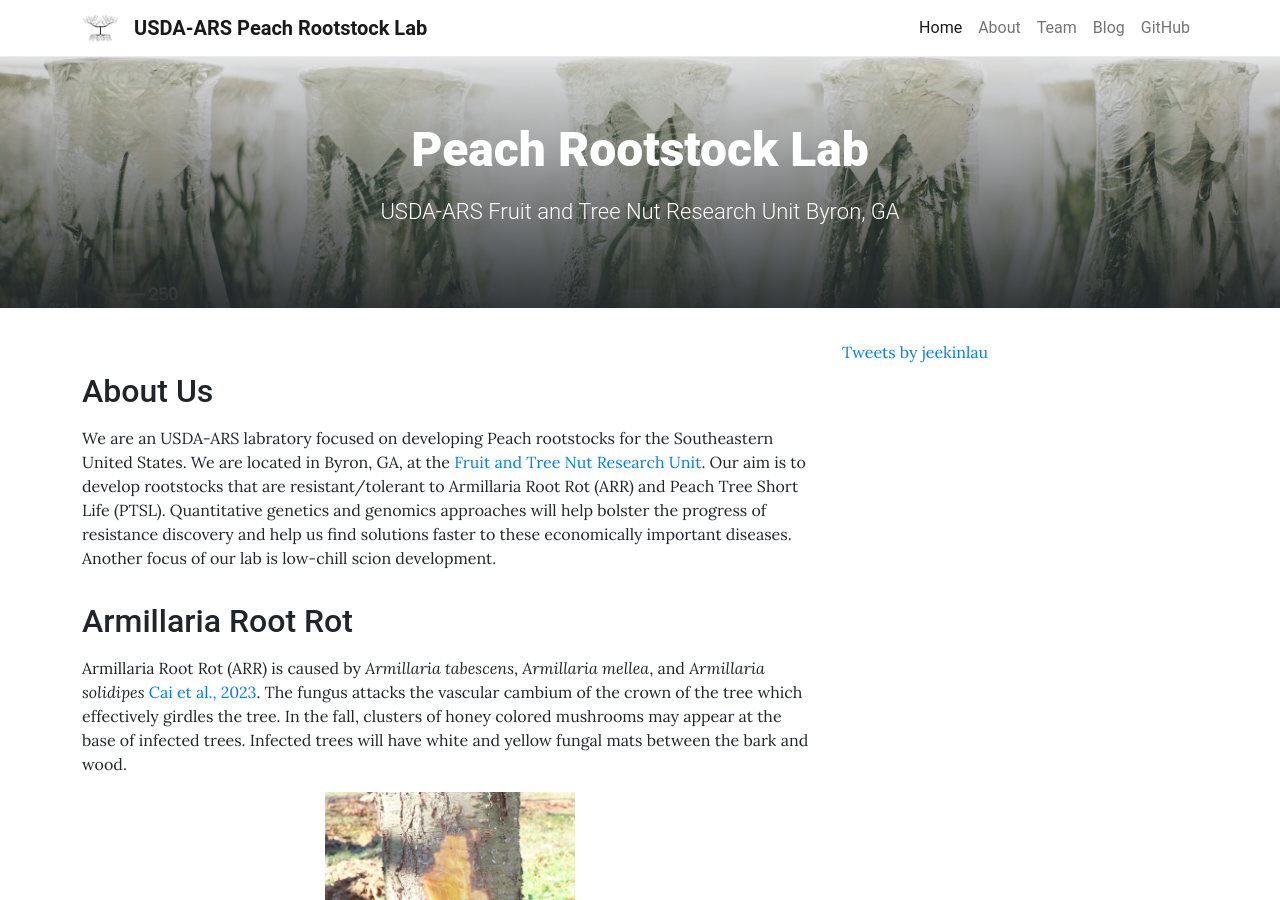
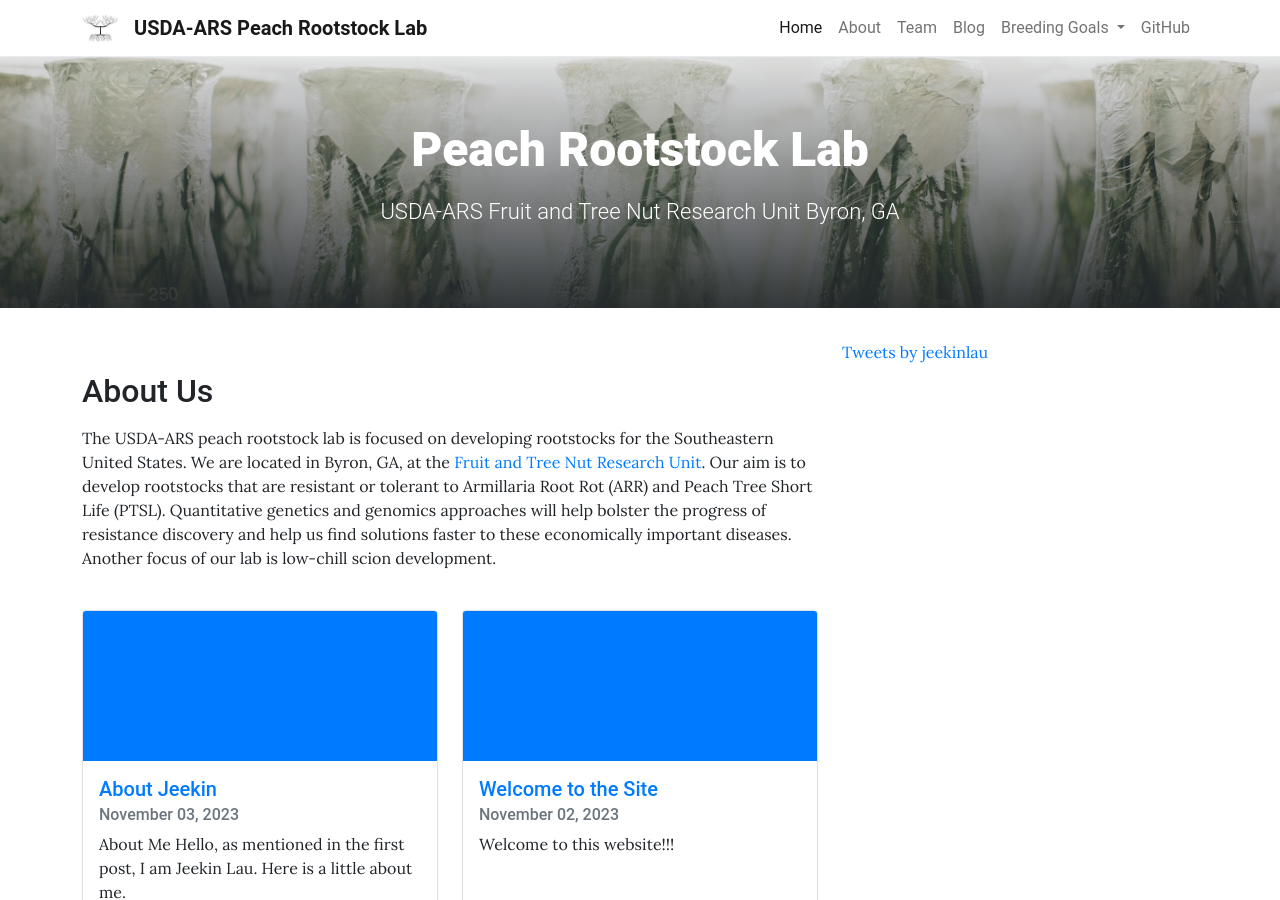
Before and after one commit to jeekinlau/lab_website, a Jekyll site: the page built from pages/home.md, in a window 1280 px wide and 900 px high. Built offline with Jekyll 4.4.1, drawn with Linux system fonts in a browser that asks for light colours; comment, search, counter and statistics services are not loaded; some of the changed text lies outside the part shown.

Commit message:
update layout and added breeding goals dropdown menu

```diff
--- a/pages/home.md
+++ b/pages/home.md
@@ -7,13 +7,4 @@ permalink: /
 ---
 # Introduction
 ## About Us
-We are an USDA-ARS labratory focused on developing Peach rootstocks for the Southeastern United States. We are located in Byron, GA, at the [Fruit and Tree Nut Research Unit](https://www.ars.usda.gov/southeast-area/byron-ga/fruit-and-tree-nut-research/). Our aim is to develop rootstocks that are resistant/tolerant to Armillaria Root Rot (ARR) and Peach Tree Short Life (PTSL). Quantitative genetics and genomics approaches will help bolster the progress of resistance discovery and help us find solutions faster to these economically important diseases. Another focus of our lab is low-chill scion development.
-
-## Armillaria Root Rot
-Armillaria Root Rot (ARR) is caused by *Armillaria tabescens*, *Armillaria mellea*, and *Armillaria solidipes* [Cai et al., 2023](https://www.frontiersin.org/articles/10.3389/fpls.2023.1181153/full). The fungus attacks the vascular cambium of the crown of the tree which effectively girdles the tree. In the fall, clusters of honey colored mushrooms may appear at the base of infected trees. Infected trees will have white and yellow fungal mats between the bark and wood.
-
-<img src="assets\theme\images\5601617-PPT.jpg" alt="drawing" width="250"/>
-
-Currently there is no known resistance within the domesticated peach germplasm. One interspecific hybrid between peach and plum "MP-29" was released by Dr. Beckman developed at the USDA [(Beckman et al., 2012)](https://hos.ifas.ufl.edu/media/hosifasufledu/stone-fruit/documents/varieties/mp-29-a-clonal-interspecific-hybrid-rootstock-for-peach.pdf).
-
-## Peach Tree Short Life
+The USDA-ARS peach rootstock lab is focused on developing rootstocks for the Southeastern United States. We are located in Byron, GA, at the [Fruit and Tree Nut Research Unit](https://www.ars.usda.gov/southeast-area/byron-ga/fruit-and-tree-nut-research/). Our aim is to develop rootstocks that are resistant or tolerant to Armillaria Root Rot (ARR) and Peach Tree Short Life (PTSL). Quantitative genetics and genomics approaches will help bolster the progress of resistance discovery and help us find solutions faster to these economically important diseases. Another focus of our lab is low-chill scion development.
```
Also changed, not shown: _data/navigation.yml (+11 -3 lines), pages/armillria.md (added, +14 -0 lines), pages/ptsl.md (added, +8 -0 lines).
